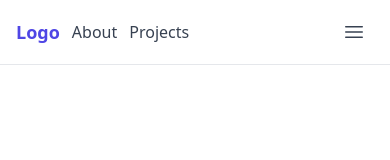
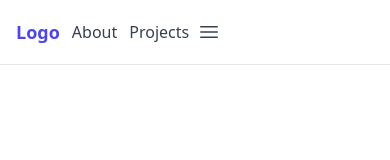
Before and after one commit to penningtron/portfolio, a React (Vite) app: page / in a window 390 px wide. Shown: the top 160 px of the page. Built offline with nearby package versions, Linux system fonts and the light colour scheme.

Commit message:
working on get in touch button

```diff
--- a/src/components/Navbar.jsx
+++ b/src/components/Navbar.jsx
@@ -7,14 +7,12 @@ export default function Navbar() {
 
   return (
     <nav className="bg-white border-b border-gray-200 fixed top-0 left-0 right-0 z-50">
-      <div className="max-w-7xl mx-auto px-4 sm:px-6 lg:px-8">
-        <div className="flex justify-between items-center h-16">
+      <div className="w-full px-4 sm:px-6 lg:px-8">
+        <div className="flex items-center h-16">
           <div className="flex gap-3 items-center">
             <Link to="/" className="text-lg font-bold text-indigo-600">
               Logo
             </Link>
-
-
             <Link to="/about" className="text-gray-700 hover:text-indigo-600">
               About
             </Link>
@@ -22,12 +20,11 @@ export default function Navbar() {
               Projects
             </Link>
         </div>
-
-          <div className="hidden md:flex">
+        <div className="ml-auto hidden md:flex lg:ml-auto xl:ml-auto">
             <Link to="/contact" className="bg-indigo-600 text-white px-4 py-2 rounded hover:bg-indigo-700">
               Get in Touch
             </Link>
-          </div>
+        </div>
           <div className="flex md:hidden">
             <button
               onClick={() => setIsOpen(!isOpen)}
--- a/src/pages/Home.jsx
+++ b/src/pages/Home.jsx
@@ -1,4 +1,4 @@
-export default function Example() {
+export default function Hero() {
     return (
       <div className="pt-4 relative bg-white">
         <div className="mx-auto max-w-7xl lg:grid lg:grid-cols-12 lg:gap-x-8 lg:px-8">
```
